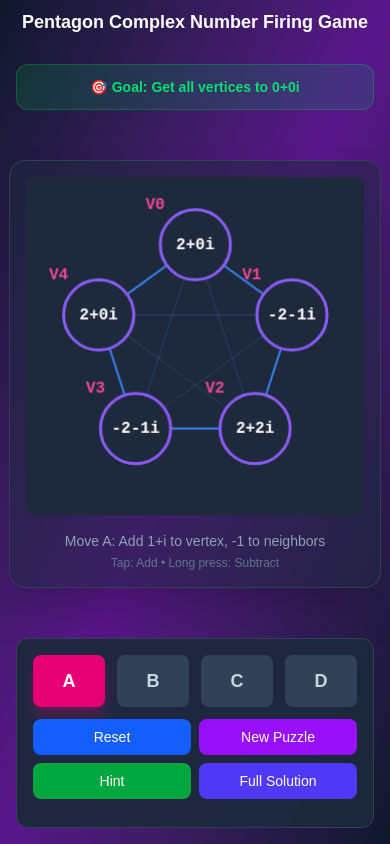
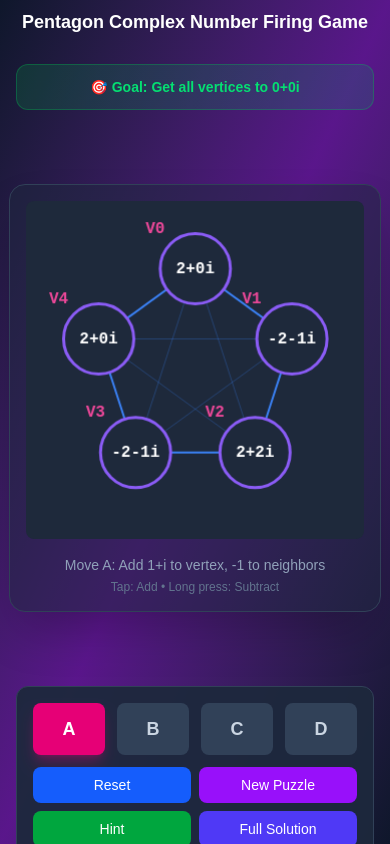
Before and after one commit to mikeion/pentagon-game, a Next.js app in the folder pentagon-webapp/: page / in a window 390 px wide. Built offline with nearby package versions, Linux system fonts and the light colour scheme.

Commit message:
Fix mobile scrolling issue when content overflows viewport
- Changed h-full to min-h-screen for mobile containers
- Added overflow-y-auto to enable vertical scrolling on mobile
- Adjusted parent container constraints for proper mobile layout

```diff
--- a/pentagon-webapp/src/components/PentagonGame.tsx
+++ b/pentagon-webapp/src/components/PentagonGame.tsx
@@ -206,7 +206,7 @@ export default function PentagonGame() {
         onToggle={() => setShowEducationalPanel(!showEducationalPanel)}
       /> */}
 
-    <div className="h-full flex flex-col lg:flex-row lg:gap-6 lg:items-center lg:justify-center lg:max-w-7xl lg:mx-auto lg:px-4">
+    <div className="min-h-screen lg:h-full flex flex-col lg:flex-row lg:gap-6 lg:items-center lg:justify-center lg:max-w-7xl lg:mx-auto lg:px-4">
       {/* Desktop layout - sidebar controls */}
       <div className="hidden lg:block lg:w-80">
         <GameControls
@@ -226,9 +226,9 @@ export default function PentagonGame() {
       </div>
 
       {/* Mobile/Desktop game area */}
-      <div className="flex-1 lg:flex lg:justify-center">
+      <div className="w-full lg:flex-1 lg:flex lg:justify-center">
         {/* Mobile-first layout */}
-        <div className="lg:hidden h-full flex flex-col">
+        <div className="lg:hidden min-h-screen flex flex-col overflow-y-auto">
           {/* Compact goal at top */}
           <div className="flex-shrink-0 bg-gradient-to-r from-green-600/20 to-emerald-600/20 mx-4 mt-4 p-3 rounded-xl border border-green-500/30">
             <div className="text-center">
```
